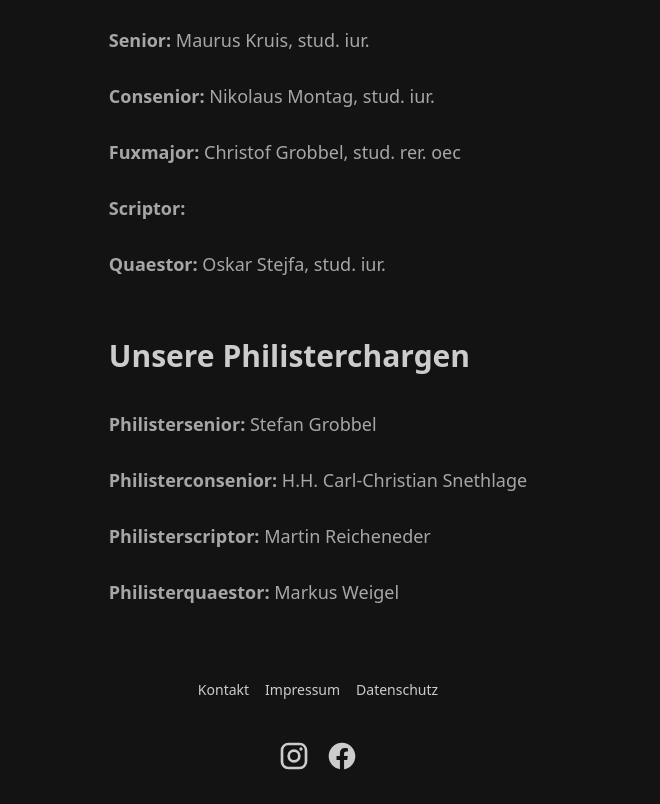
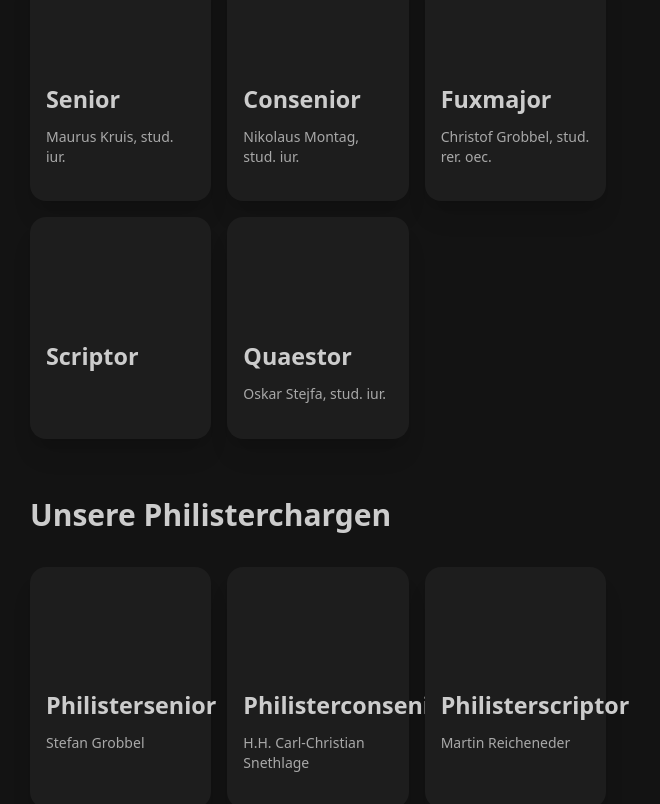
Before and after one commit to managrsphere/oeno-danubia, a Nuxt app: page /chargia in a window 1280 px wide. Shown: the part 336-1140 px from the top of the page, without its empty margins (322-982 px from the left). Built offline with nearby package versions, Linux system fonts and the light colour scheme.

Commit message:
Chargia Page filled with cards for images of chargia

```diff
--- a/pages/about.vue
+++ b/pages/about.vue
@@ -1,7 +1,7 @@
 <template>
     <div class="flex justify-center">
-        <div class="flex flex-col p-8 md:w-1/2">
-            <div class="prose xl:prose-xl">
+        <div class="flex flex-col p-8 lg:w-1/2">
+            <div class="prose xl:prose-lg">
                 <h1>Über uns</h1>
             </div>
             <div class="divider divider-primary"></div>
--- a/pages/chargia.vue
+++ b/pages/chargia.vue
@@ -1,20 +1,100 @@
 <template>
-    <div class="flex justify-center p-8">
-        <article class="prose lg:prose-lg">
-            <h1>Chargia</h1>
+    <div class="flex justify-center">
+        <div class="flex flex-col p-8 lg:w-1/2">
+            <div class="prose xl:prose-lg">
+                <h1>Chargia</h1>
+            </div>
             <div class="divider divider-secondary"></div>
-            <h2>Unsere Chargia</h2>
-                <p><span class="font-bold">Senior:</span> Maurus Kruis, stud. iur.</p>
-                <p><span class="font-bold">Consenior:</span> Nikolaus Montag, stud. iur.</p>
-                <p><span class="font-bold">Fuxmajor:</span> Christof Grobbel, stud. rer. oec</p>
-                <p><span class="font-bold">Scriptor:</span> </p>
-                <p><span class="font-bold">Quaestor:</span> Oskar Stejfa, stud. iur.</p>
-            <h2>Unsere Philisterchargen</h2>
-                <p><span class="font-bold">Philistersenior:</span> Stefan Grobbel</p>
-                <p><span class="font-bold">Philisterconsenior:</span> H.H. Carl-Christian Snethlage</p>
-                <p><span class="font-bold">Philisterscriptor:</span> Martin Reicheneder</p>
-                <p><span class="font-bold">Philisterquaestor:</span> Markus Weigel</p>
-        </article>
+            <div class="prose xl:prose-lg">
+                <h2>Unsere Chargia</h2>
+                <div class="grid grid-cols-1 md:grid-cols-3 gap-4">
+                    <div class="card card-compact bg-base-100 shadow-xl">
+                        <figure>
+                            <img src="" alt="">
+                        </figure>
+                        <div class="card-body">
+                            <h2 class="card-title">Senior</h2>
+                            <p>Maurus Kruis, stud. iur.</p>
+                        </div>
+                    </div>
+                    <div class="card card-compact bg-base-100 shadow-xl">
+                        <figure>
+                            <img src="" alt="">
+                        </figure>
+                        <div class="card-body">
+                            <h2 class="card-title">Consenior</h2>
+                            <p>Nikolaus Montag, stud. iur.</p>
+                        </div>
+                    </div>
+                    <div class="card card-compact bg-base-100 shadow-xl">
+                        <figure>
+                            <img src="" alt="">
+                        </figure>
+                        <div class="card-body">
+                            <h2 class="card-title">Fuxmajor</h2>
+                            <p>Christof Grobbel, stud. rer. oec.</p>
+                        </div>
+                    </div>
+                    <div class="card card-compact bg-base-100 shadow-xl">
+                        <figure>
+                            <img src="" alt="">
+                        </figure>
+                        <div class="card-body">
+                            <h2 class="card-title">Scriptor</h2>
+                            <p></p>
+                        </div>
+                    </div>
+                    <div class="card card-compact bg-base-100 shadow-xl">
+                        <figure>
+                            <img src="" alt="">
+                        </figure>
+                        <div class="card-body">
+                            <h2 class="card-title">Quaestor</h2>
+                            <p>Oskar Stejfa, stud. iur.</p>
+                        </div>
+                    </div>
+                </div>
+                <h2>Unsere Philisterchargen</h2>
+                <div class="grid grid-cols-1 md:grid-cols-3 gap-4">
+                    <div class="card card-compact bg-base-100 shadow-xl">
+                        <figure>
+                            <img src="" alt="">
+                        </figure>
+                        <div class="card-body">
+                            <h2 class="card-title">Philistersenior</h2>
+                            <p>Stefan Grobbel</p>
+                        </div>
+                    </div>
+                    <div class="card card-compact bg-base-100 shadow-xl">
+                        <figure>
+                            <img src="" alt="">
+                        </figure>
+                        <div class="card-body">
+                            <h2 class="card-title">Philisterconsenior</h2>
+                            <p>H.H. Carl-Christian Snethlage</p>
+                        </div>
+                    </div>
+                    <div class="card card-compact bg-base-100 shadow-xl">
+                        <figure>
+                            <img src="" alt="">
+                        </figure>
+                        <div class="card-body">
+                            <h2 class="card-title">Philisterscriptor</h2>
+                            <p>Martin Reicheneder</p>
+                        </div>
+                    </div>
+                    <div class="card card-compact bg-base-100 shadow-xl">
+                        <figure>
+                            <img src="" alt="">
+                        </figure>
+                        <div class="card-body">
+                            <h2 class="card-title">Philisterquaestor</h2>
+                            <p>Markus Weigel</p>
+                        </div>
+                    </div>
+                </div>
+            </div>
+        </div>
     </div>
 </template>
 
@@ -22,6 +102,4 @@
 
 </script>
 
-<style scoped>
-
-</style>
+<style scoped></style>
```
